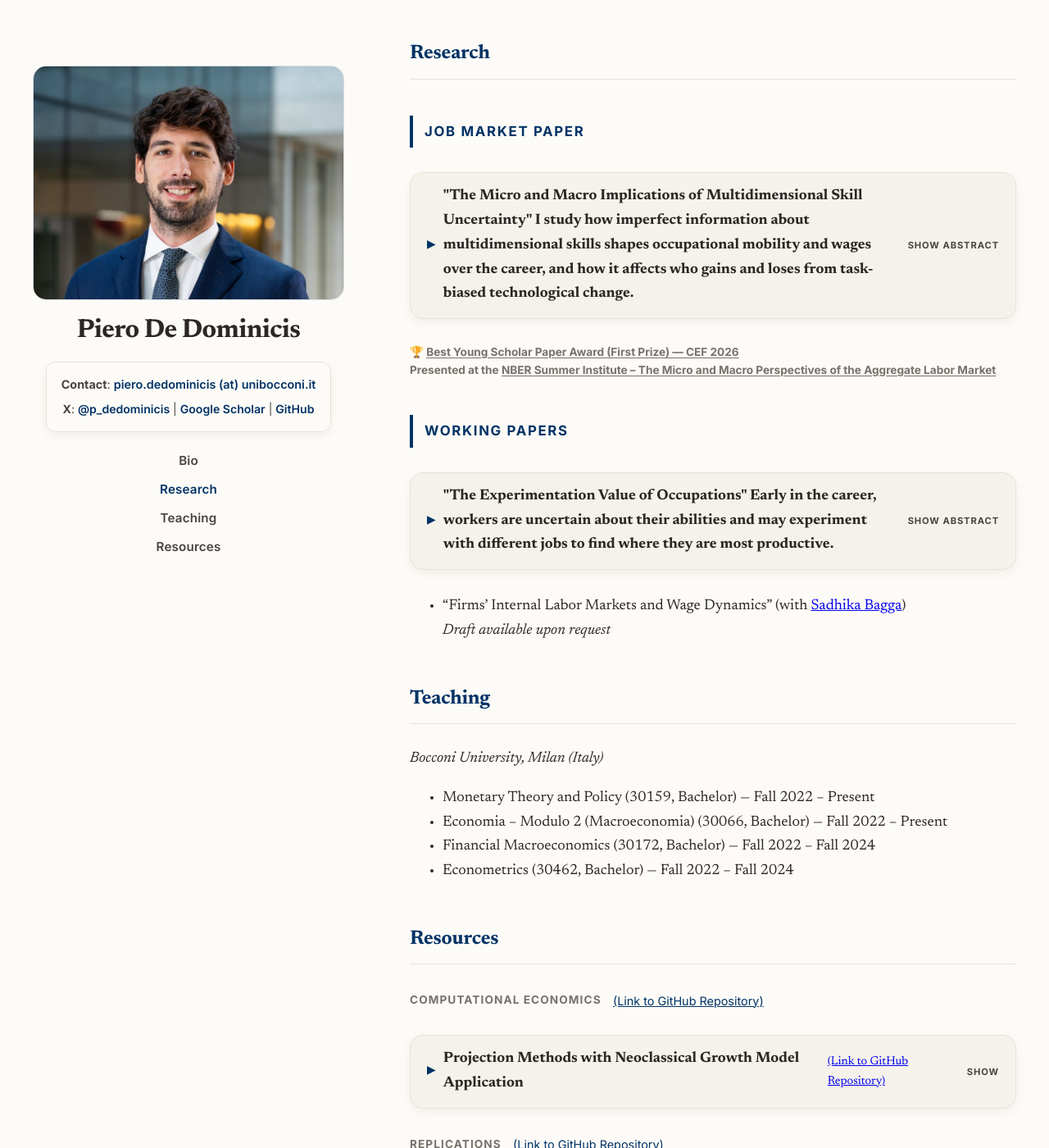
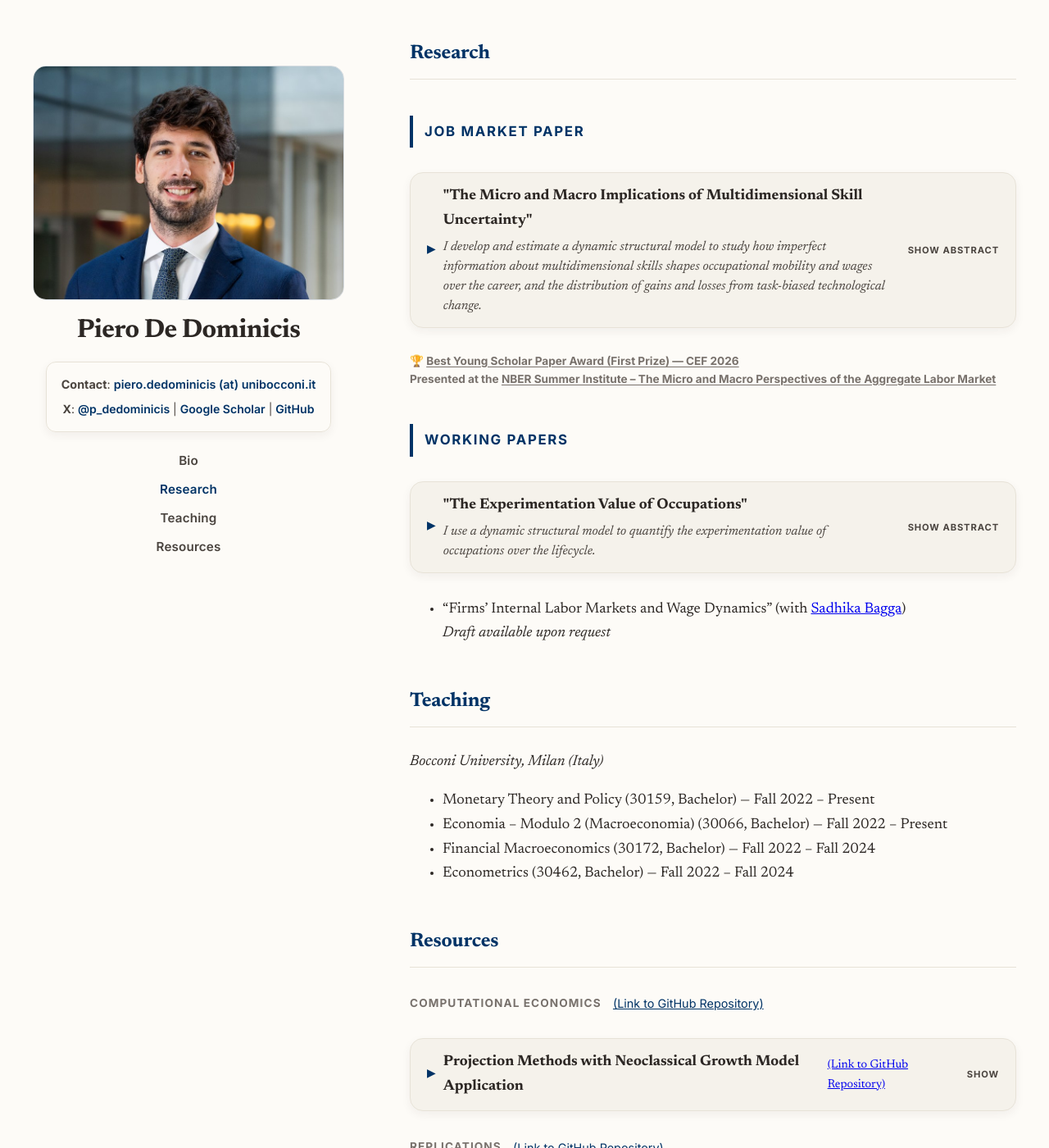
Before and after one commit to peppecon/peppecon.github.io, a Jekyll site: the page built from _pages/about.md, in a window 1280 px wide and 1400 px high, scrolled down 689 px. Shown: the whole window at 82% size. Built offline with Jekyll 4.4.1, drawn with Linux system fonts in a browser that asks for light colours.

Commit message:
Add one-sentence paper summaries under titles
Co-Authored-By: Claude Opus 5.5 <noreply@anthropic.com>

```diff
--- a/_pages/about.md
+++ b/_pages/about.md
@@ -63,7 +63,7 @@ In Spring 2026, I visited the Stanford Economics Department as a Visiting Studen
     <span class="arrow">▶</span>
     <span>
       "The Micro and Macro Implications of Multidimensional Skill Uncertainty"
-      <span class="paper-summary">I study how imperfect information about multidimensional skills shapes occupational mobility and wages over the career, and how it affects who gains and loses from task-biased technological change.</span>
+      <span class="paper-summary">I develop and estimate a dynamic structural model to study how imperfect information about multidimensional skills shapes occupational mobility and wages over the career, and the distribution of gains and losses from task-biased technological change.</span>
     </span>
   </div>
 
@@ -98,7 +98,7 @@ In Spring 2026, I visited the Stanford Economics Department as a Visiting Studen
     <span class="arrow">▶</span>
     <span>
       "The Experimentation Value of Occupations"
-      <span class="paper-summary">Early in the career, workers are uncertain about their abilities and may experiment with different jobs to find where they are most productive.</span>
+      <span class="paper-summary">I use a dynamic structural model to quantify the experimentation value of occupations over the lifecycle.</span>
     </span>
   </div>
 
--- a/_sass/modern-layout.scss
+++ b/_sass/modern-layout.scss
@@ -460,6 +460,17 @@ html {
   outline-offset: -2px;
 }
 
+/* One-sentence summary, always visible under the paper title */
+.paper-summary {
+  display: block;
+  margin-top: 4px;
+  font-size: 1rem;
+  font-style: italic;
+  font-weight: 400;
+  line-height: 1.5;
+  color: var(--text-secondary);
+}
+
 /* "Show" / "Hide" cue so the row is visibly a control */
 .abstract-header::after {
   content: 'Show';
```
